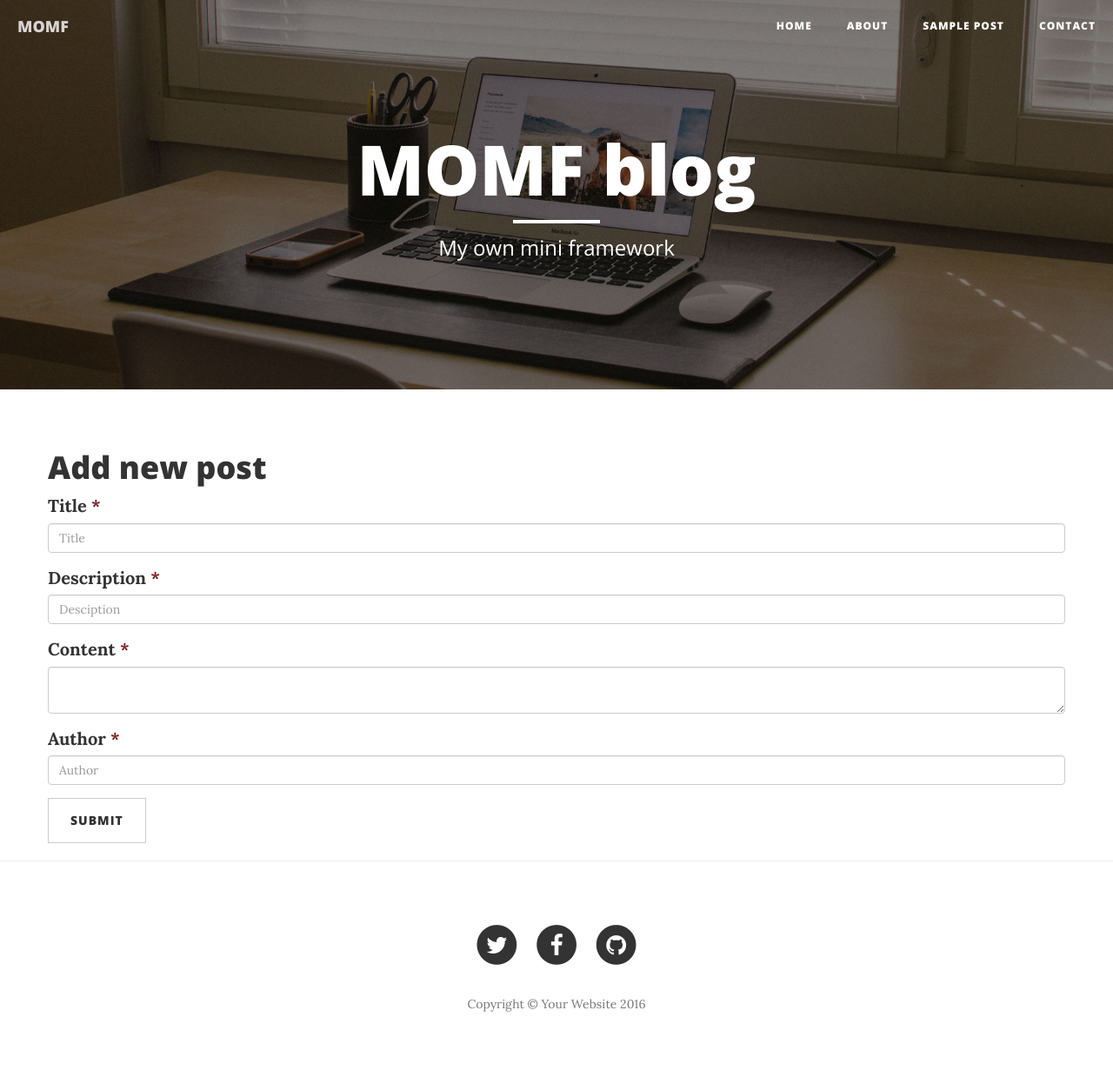
After one commit to oleglavrik/Blog-By-MOMF, a PHP site: template app/views/index/add.twig in a window 1280 px wide. The commit adds this page. Shown: the whole page at 87% size. Run offline with PHP 8.4, Linux system fonts and the light colour scheme; the template is opened without the code that fills it, so the values that code supplies are empty; some libraries are stand-ins or nearby versions.

Commit message:
Done add post, integrated new form validator

```diff
--- a/app/config/routes.php
+++ b/app/config/routes.php
@@ -1,6 +1,7 @@
 <?php
 
 return [
+    'post/add' => 'index/add',
     'post/show/([0-9]+)' => 'index/show/$1', // show simple post
     '__ajax__' => 'index/ajax', // service route for ajax load content
     '/' => 'index/index', // must be down
--- /dev/null
+++ b/app/views/index/add.twig
@@ -0,0 +1,65 @@
+{% extends "layout/layout.twig" %}
+
+{% block css %}
+    {{ parent() }}
+    <link rel="stylesheet" href="/css/index/add.css">
+{% endblock  %}
+
+{% block title %} MOMF blog | Add new post {% endblock %}
+
+{% block content %}
+    <!-- Main Content -->
+    <div class="container">
+        <div class="row">
+            <h1>Add new post</h1>
+            <form method="post" action="/post/add" id="add-new-post-form">
+                <div class="form-group">
+                    <label for="title">Title <span>*</span></label>
+                    <input type="text" id="title" class="form-control" name="title" placeholder="Title">
+                    {% if errors.title is not empty %}
+                        {% for error in errors.title  %}
+                            <small class="help-block">
+                                {{ error }}
+                            </small>
+                        {% endfor %}
+                    {% endif %}
+                </div>
+                <div class="form-group">
+                    <label for="description">Description <span>*</span></label>
+                    <input type="text" class="form-control" id="description" name="description" placeholder="Desciption">
+                    {% if errors.description is not empty %}
+                        {% for error in errors.description  %}
+                            <small class="help-block">
+                                {{ error }}
+                            </small>
+                        {% endfor %}
+                    {% endif %}
+                </div>
+                <div class="form-group">
+                    <label for="content">Content <span>*</span></label>
+                    <textarea class="form-control" name="content" id="content"></textarea>
+                    {% if errors.content is not empty %}
+                        {% for error in errors.content  %}
+                            <small class="help-block">
+                                {{ error }}
+                            </small>
+                        {% endfor %}
+                    {% endif %}
+                </div>
+                <div class="form-group">
+                    <label for="content">Author <span>*</span></label>
+                    <input type="text" class="form-control" id="author" name="author" placeholder="Author">
+                    {% if errors.author is not empty %}
+                        {% for error in errors.author  %}
+                            <small class="help-block">
+                                {{ error }}
+                            </small>
+                        {% endfor %}
+                    {% endif %}
+                </div>
+                <button type="submit" class="btn btn-default">Submit</button>
+            </form>
+        </div>
+    </div>
+
+{% endblock %}
--- a/composer.json
+++ b/composer.json
@@ -11,7 +11,9 @@
     ],
     "minimum-stability": "stable",
     "require": {
-        "twig/twig": "~2.0"
+        "twig/twig": "~2.0",
+        "vlucas/valitron": "^1.3"
+
     },
     "autoload" : {
         "psr-4" : {
--- /dev/null
+++ b/web/css/index/add.css
@@ -0,0 +1,10 @@
+#add-new-post-form small {
+    font-size: 12px;
+    line-height: 16px;
+    margin: 2px 0 0 0;
+    color: #761c19;
+}
+
+#add-new-post-form label span {
+    color: #761c19;
+}
--- a/web/index.php
+++ b/web/index.php
@@ -1,4 +1,6 @@
 <?php
+session_start();
+
 // set up errors show
 error_reporting(E_ALL);
 ini_set('display_errors', 1);
```
Also changed, not shown: app/controllers/IndexController.php (+50 -2 lines), app/models/index/Posts.php (+25 -0 lines), 2 other files.
